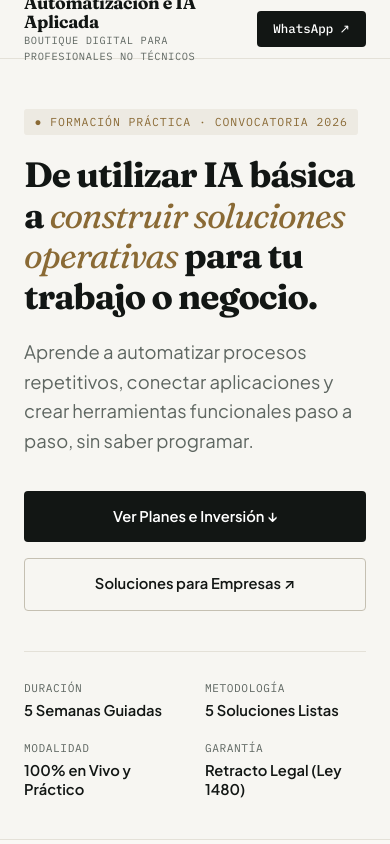
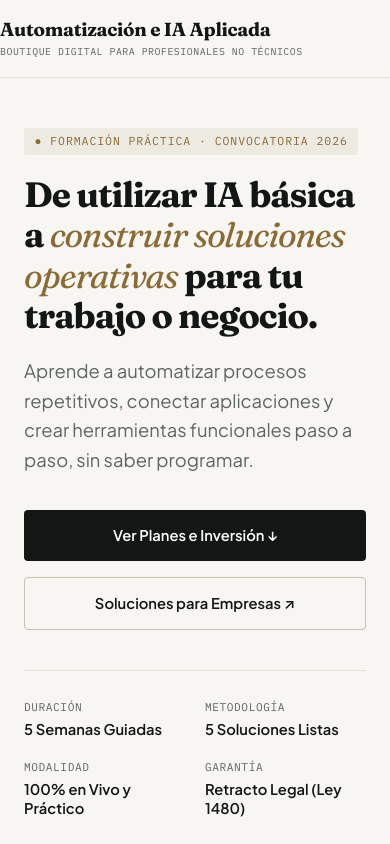
Before and after one commit to willkwolf/automatizar-con-ia-, a plain HTML site: page index.html in a window 390 px wide. Shown: the top 844 px of the page. Drawn offline with Linux system fonts and the light colour scheme.

Commit message:
feat(ui): redesign mobile header and remove sticky whatsapp persistence

```diff
--- a/index.html
+++ b/index.html
@@ -71,18 +71,16 @@
     /* Header & Navigation */
     header {
       border-bottom: 1px solid var(--border);
-      background: rgba(247, 246, 242, 0.94);
-      position: sticky;
-      top: 0;
+      background: rgba(247, 246, 242, 0.98);
+      position: relative; /* Sin persistencia sticky para lectura sin friccion */
       z-index: 100;
-      backdrop-filter: blur(10px);
     }
 
     .nav-wrapper {
       display: flex;
       justify-content: space-between;
       align-items: center;
-      height: 64px;
+      height: 72px;
     }
 
     .brand {
@@ -90,61 +88,74 @@
       flex-direction: column;
       text-decoration: none;
       color: var(--ink);
+      transition: opacity 0.2s ease;
+    }
+
+    .brand:hover {
+      opacity: 0.85;
     }
 
     .brand-title {
       font-family: var(--font-display);
-      font-size: 1.25rem;
+      font-size: 1.28rem;
       font-weight: 700;
       letter-spacing: -0.02em;
-      line-height: 1.1;
+      line-height: 1.15;
+      color: var(--ink);
     }
 
     .brand-sub {
       font-family: var(--font-mono);
       font-size: 0.65rem;
       color: var(--muted);
-      letter-spacing: 0.06em;
+      letter-spacing: 0.07em;
       text-transform: uppercase;
+      margin-top: 2px;
     }
 
     .nav-links {
       display: flex;
-      gap: 1.75rem;
+      gap: 1.85rem;
       align-items: center;
     }
 
     .nav-links a {
-      color: var(--ink);
+      color: var(--muted);
       text-decoration: none;
-      font-size: 0.88rem;
+      font-size: 0.86rem;
       font-weight: 500;
-      transition: color 0.2s;
+      letter-spacing: 0.01em;
+      transition: color 0.2s ease, transform 0.15s ease;
+      display: inline-block;
     }
 
     .nav-links a:hover {
-      color: var(--gold-subtle);
+      color: var(--ink);
+      transform: translateY(-1px);
     }
 
     .nav-cta {
       display: inline-flex;
       align-items: center;
-      gap: 0.4rem;
+      gap: 0.45rem;
       background: var(--ink);
       color: #ffffff !important;
-      padding: 0.5rem 1rem;
-      border-radius: 4px;
+      padding: 0.52rem 1.1rem;
+      border-radius: 6px;
       font-family: var(--font-mono);
       font-size: 0.78rem;
       font-weight: 500;
+      letter-spacing: 0.02em;
       text-decoration: none;
       white-space: nowrap;
-      transition: background 0.2s, transform 0.1s;
+      box-shadow: 0 1px 3px rgba(0, 0, 0, 0.06);
+      transition: background 0.2s ease, transform 0.15s ease, box-shadow 0.2s ease;
     }
 
     .nav-cta:hover {
       background: #2b332e;
       transform: translateY(-1px);
+      box-shadow: 0 4px 10px rgba(0, 0, 0, 0.1);
     }
 
     /* Hero Section */
@@ -856,11 +867,27 @@
       .nav-links {
         display: none;
       }
+      .nav-cta {
+        display: none; /* Elimina la compresión y persistencia fija en mobile */
+      }
       .nav-wrapper {
-        height: 58px;
+        height: auto;
+        padding: 1.15rem 0;
+        justify-content: flex-start;
+      }
+      .brand {
+        width: 100%;
       }
       .brand-title {
-        font-size: 1.1rem;
+        font-size: 1.18rem;
+        line-height: 1.22;
+        letter-spacing: -0.015em;
+      }
+      .brand-sub {
+        font-size: 0.62rem;
+        letter-spacing: 0.05em;
+        margin-top: 0.25rem;
+        line-height: 1.35;
       }
     }
   </style>
```
